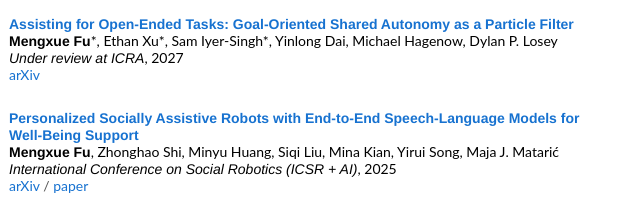
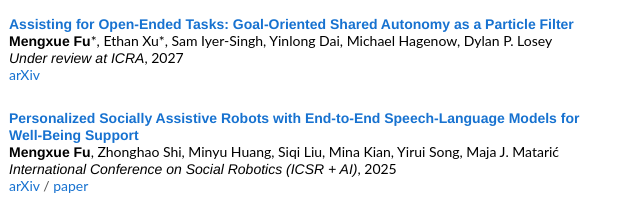
Before and after one commit to mishafu123/mishafu123.github.io, a plain HTML site: page index.html in a window 1280 px wide. Shown: the part 452-661 px from the top of the page, 431-1071 px from the left. Drawn offline with Linux system fonts and the light colour scheme; a web font is replaced by a local one.

Commit message:
Update index.html

```diff
--- a/index.html
+++ b/index.html
@@ -76,7 +76,7 @@
         </div>
         <div class="paper-info">
           <a href="https://arxiv.org/abs/2609.32576" class="papertitle">Assisting for Open-Ended Tasks: Goal-Oriented Shared Autonomy as a Particle Filter</a>
-          <div class="paper-authors"><strong>Mengxue Fu</strong>*, Ethan Xu*, Sam Iyer-Singh*, Yinlong Dai, Michael Hagenow, Dylan P. Losey</div>
+          <div class="paper-authors"><strong>Mengxue Fu</strong>*, Ethan Xu*, Sam Iyer-Singh, Yinlong Dai, Michael Hagenow, Dylan P. Losey</div>
           <div class="paper-venue"><em>Under review at ICRA</em>, 2027</div>
           <div class="paper-links"><a href="https://arxiv.org/abs/2609.32576">arXiv</a></div>
         </div>
```
